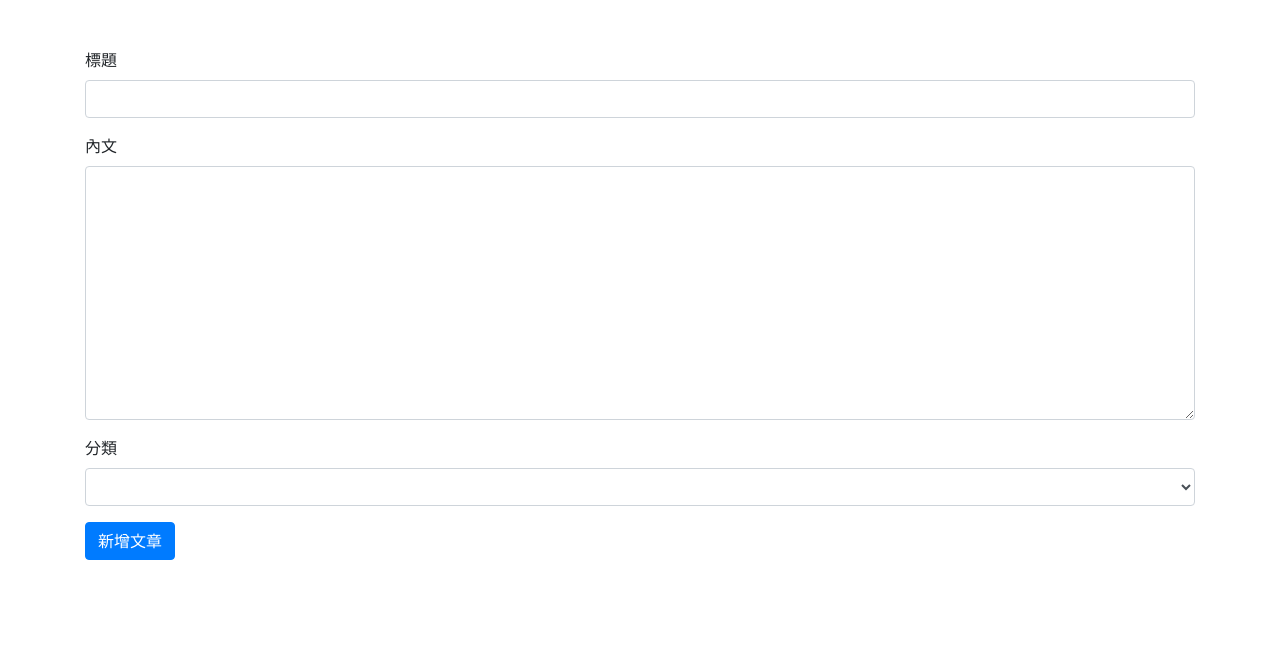
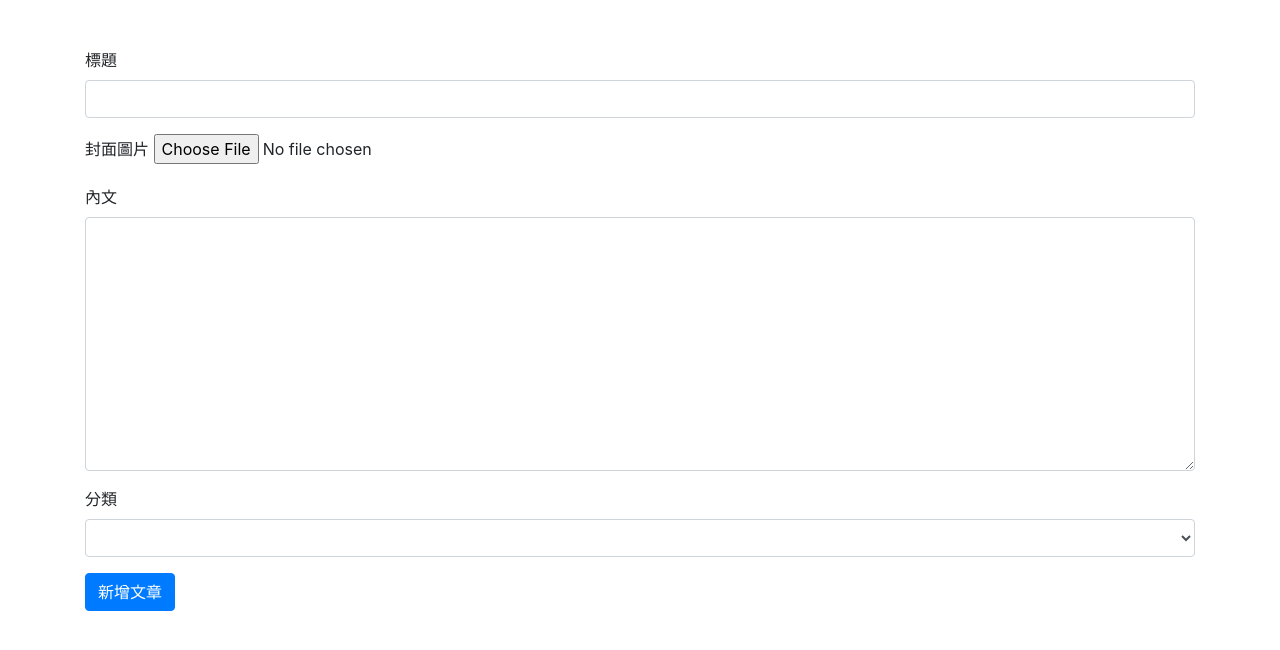
Before and after one commit to a19860101/PHP-24-20200707, a PHP site: page /create.php in a window 1280 px wide. Shown: the part 56-706 px from the top of the page. Run offline with PHP 8.4, Linux system fonts and the light colour scheme; data that the repository does not hold is empty.

Commit message:
20200806

```diff
--- a/blog/create.php
+++ b/blog/create.php
@@ -11,6 +11,10 @@
                 <div class="form-group">
                     <label for="title">標題</label>
                     <input type="text" id="title" name="title" class="form-control">
+                </div>
+                <div class="form-group">
+                    <label for="cover">封面圖片</label>
+                    <input type="file" name="cover" id="cover">
                 </div>
                 <div class="form-group">
                     <label for="content">內文</label>
```
